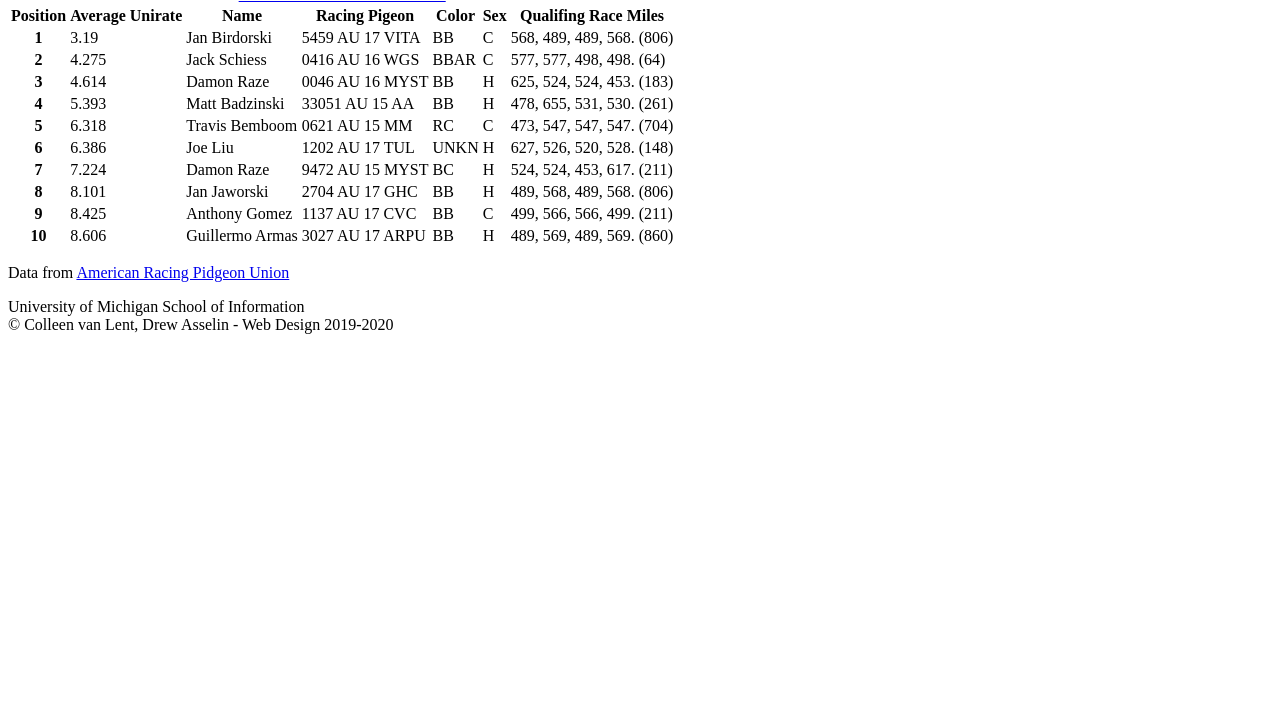
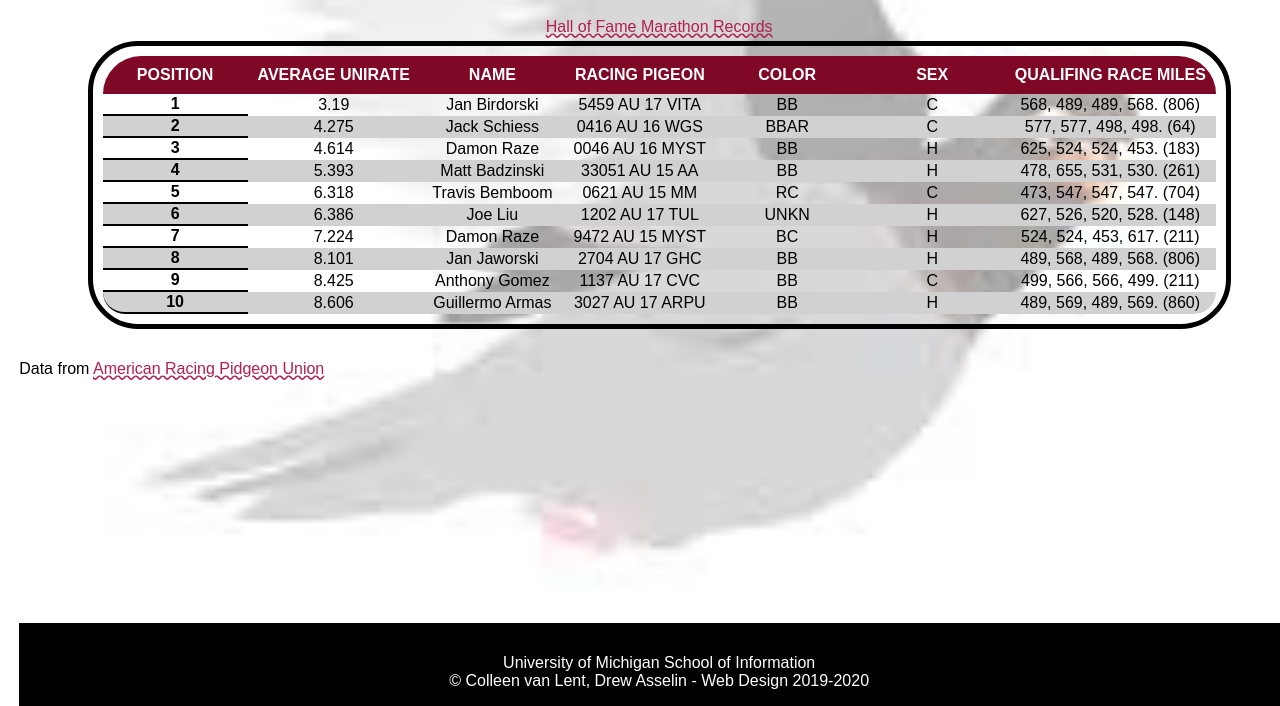
Before and after one commit to ariellap/homework4-2021, a plain HTML site: page index.html in a window 1280 px wide. Shown: the part 94-800 px from the top of the page. Drawn offline with Linux system fonts and the light colour scheme.

Commit message:
Update index.html

```diff
--- a/index.html
+++ b/index.html
@@ -3,14 +3,17 @@
   <head>
     <meta charset="UTF-8">
     <!-- Link the style sheets and Google font -->
-    <link rel="shortcut icon" type="image/png" href="images/pecking-pigeon.png"/>
+    <link rel="stylesheet" href="css/style.css">
+    <link rel="styesheet" href="css/html5reset.css">
+    <link rel="shortcut icon" type="image/png" href="images/pecking-pigeon.png">
     <!-- Image by <a href="https://pixabay.com/users/chiplanay-1971251/?utm_source=link-attribution&amp;utm_medium=referral&amp;utm_campaign=image&amp;utm_content=3303111">chiplanay</a> from <a href="https://pixabay.com/?utm_source=link-attribution&amp;utm_medium=referral&amp;utm_campaign=image&amp;utm_content=3303111">Pixabay</a> -->
+
     <title>2021 AU National Old Bird Hall of Fame Marathon Distance</title>
   </head>
   <!-- ***************************************
   * Tips!
   *
-  * Remember there are two parts of a table - thead and tbody!
+  * Remember there are two parts of a table - s and tbody!
   *        This will be helpful to remember when making rounded corners.
   *
   * Classes that are in-line are helpful for formatting the parts you want.
@@ -27,7 +30,9 @@
   * You can do it! (*•̀ᴗ•́*)و
   ******************************************** -->
   <body>
+    <header>
     <h1>AU National Old Bird Hall of Fame Marathon Distance</h1>
+    </header>
     <main>
       <table>
         <caption><a href = "https://pigeon-ndb.com/results/">Hall of Fame Marathon Records</a></caption>
```
